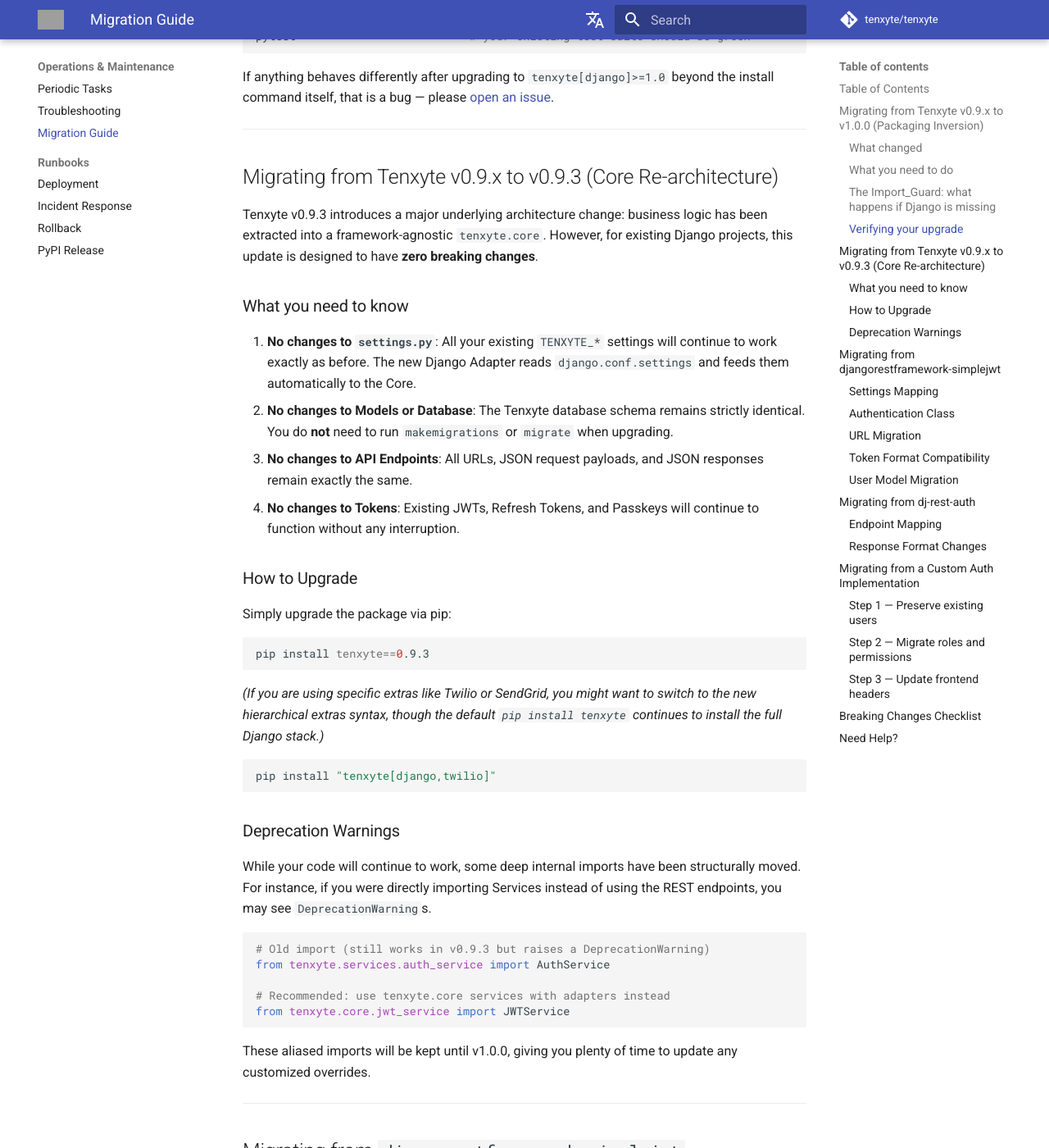
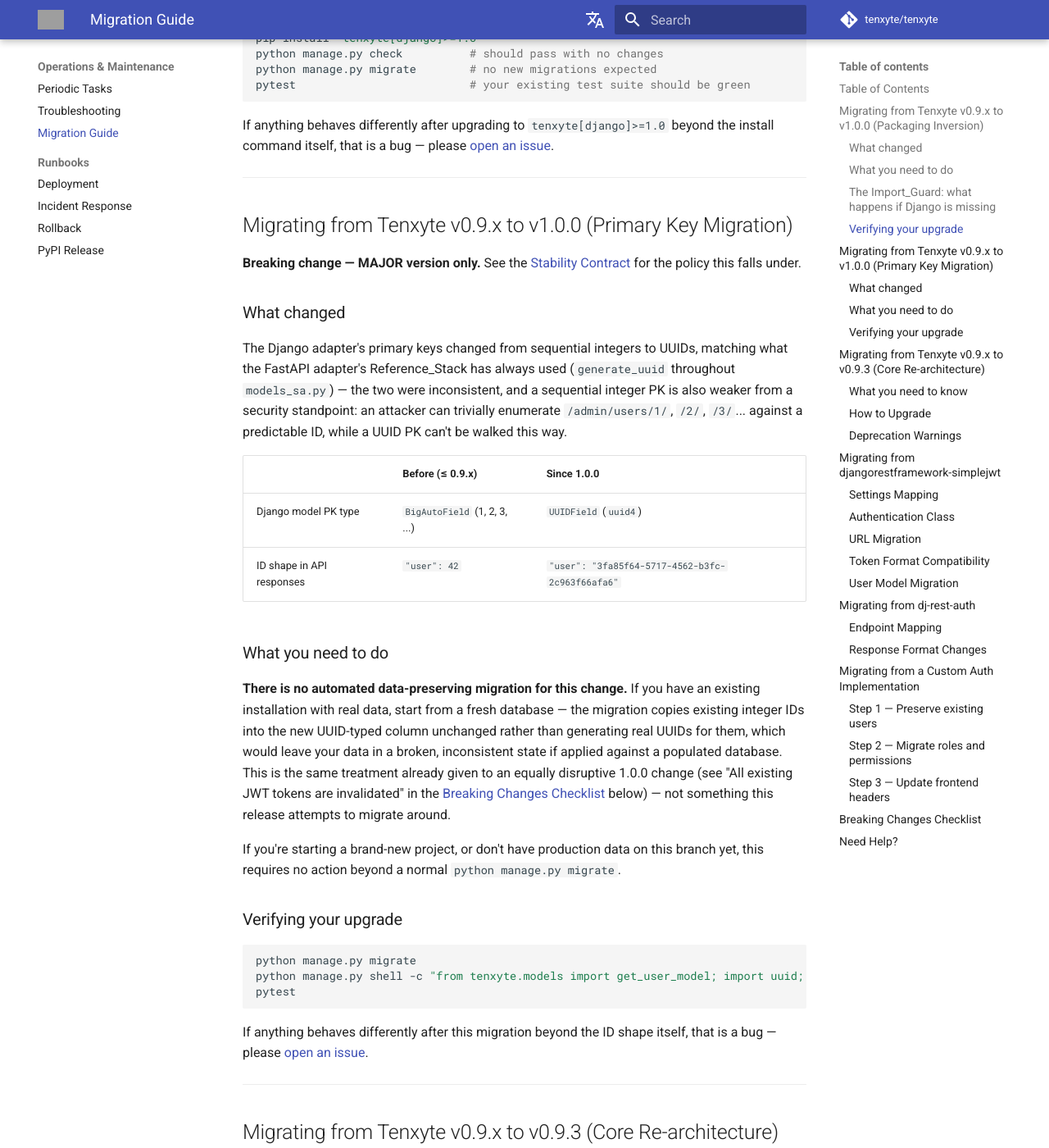
Before and after one commit to tenxyte/tenxyte, an MkDocs documentation site: the page built from docs/en/MIGRATION_GUIDE.md, in a window 1280 px wide and 1400 px high, scrolled down 2636 px. Shown: the whole window at 82% size. Built offline with MkDocs 1.6.1 and Material for MkDocs 9.7.7, drawn with Linux system fonts in a browser that asks for light colours; comment, search, counter and statistics services are not loaded; some of the changed text lies outside the part shown; grey boxes are pictures that could not be loaded.

Commit message:
docs: add Primary Key Migration entry to MIGRATION_GUIDE.md (en+fr)
Documents the BigAutoField->UUID change as a new v0.9.x -> v1.0.0 breaking
change entry, alongside the existing Packaging Inversion one (both now
called out from that section's opening callout, which previously claimed to
be "the only" 1.0.0 behavior change). Adds the corresponding line to the
shared Breaking Changes Checklist.

````diff
--- a/docs/en/MIGRATION_GUIDE.md
+++ b/docs/en/MIGRATION_GUIDE.md
@@ -6,6 +6,7 @@ This guide helps you migrate from common Django authentication libraries to Tenx
 ## Table of Contents
 
 - [Migrating from Tenxyte v0.9.x to v1.0.0 (Packaging Inversion)](#migrating-from-tenxyte-v09x-to-v100-packaging-inversion)
+- [Migrating from Tenxyte v0.9.x to v1.0.0 (Primary Key Migration)](#migrating-from-tenxyte-v09x-to-v100-primary-key-migration)
 - [Migrating from Tenxyte v0.9.x to v0.9.3 (Core Re-architecture)](#migrating-from-tenxyte-v09x-to-v093-core-re-architecture)
 - [Migrating from `djangorestframework-simplejwt`](#migrating-from-djangorestframework-simplejwt)
   - [Settings Mapping](#settings-mapping)
@@ -27,9 +28,10 @@ This guide helps you migrate from common Django authentication libraries to Tenx
 
 ## Migrating from Tenxyte v0.9.x to v1.0.0 (Packaging Inversion)
 
-**This is the only behavior change 1.0.0 introduces for existing users — everything else is
-additive.** See the [Stability Contract](stability.md) for the full policy this release
-establishes going forward.
+**This section covers the packaging change only** — 1.0.0 introduces one other breaking change,
+the [Primary Key Migration](#migrating-from-tenxyte-v09x-to-v100-primary-key-migration) below;
+everything else is additive. See the [Stability Contract](stability.md) for the full policy this
+release establishes going forward.
 
 ### What changed
 
@@ -102,6 +104,50 @@ pytest                          # your existing test suite should be green
 
 If anything behaves differently after upgrading to `tenxyte[django]>=1.0` beyond the install
 command itself, that is a bug — please [open an issue](https://github.com/tenxyte/tenxyte/issues).
+
+---
+
+## Migrating from Tenxyte v0.9.x to v1.0.0 (Primary Key Migration)
+
+**Breaking change — MAJOR version only.** See the [Stability Contract](stability.md) for the
+policy this falls under.
+
+### What changed
+
+The Django adapter's primary keys changed from sequential integers to UUIDs, matching what the
+FastAPI adapter's Reference_Stack has always used (`generate_uuid` throughout `models_sa.py`) —
+the two were inconsistent, and a sequential integer PK is also weaker from a security standpoint:
+an attacker can trivially enumerate `/admin/users/1/`, `/2/`, `/3/`... against a predictable ID,
+while a UUID PK can't be walked this way.
+
+| | Before (≤ 0.9.x) | Since 1.0.0 |
+|---|---|---|
+| Django model PK type | `BigAutoField` (1, 2, 3, ...) | `UUIDField` (`uuid4`) |
+| ID shape in API responses | `"user": 42` | `"user": "3fa85f64-5717-4562-b3fc-2c963f66afa6"` |
+
+### What you need to do
+
+**There is no automated data-preserving migration for this change.** If you have an existing
+installation with real data, start from a fresh database — the migration copies existing integer
+IDs into the new UUID-typed column unchanged rather than generating real UUIDs for them, which
+would leave your data in a broken, inconsistent state if applied against a populated database.
+This is the same treatment already given to an equally disruptive 1.0.0 change (see "All existing
+JWT tokens are invalidated" in the [Breaking Changes Checklist](#breaking-changes-checklist)
+below) — not something this release attempts to migrate around.
+
+If you're starting a brand-new project, or don't have production data on this branch yet, this
+requires no action beyond a normal `python manage.py migrate`.
+
+### Verifying your upgrade
+
+```bash
+python manage.py migrate
+python manage.py shell -c "from tenxyte.models import get_user_model; import uuid; u = get_user_model().objects.first(); print(type(u.id) is uuid.UUID if u else 'no users yet')"
+pytest
+```
+
+If anything behaves differently after this migration beyond the ID shape itself, that is a bug —
+please [open an issue](https://github.com/tenxyte/tenxyte/issues).
 
 ---
 
@@ -337,6 +383,9 @@ Authorization: Bearer <access_token>
 ## Breaking Changes Checklist
 
 - [ ] `AUTH_USER_MODEL` changed to `tenxyte.User`
+- [ ] Django model primary keys changed from sequential integers to UUIDs (1.0.0) — existing
+      installations must start from a fresh database, see [Primary Key
+      Migration](#migrating-from-tenxyte-v09x-to-v100-primary-key-migration)
 - [ ] All existing JWT tokens are invalidated
 - [ ] Password hashes may need to be reset if migrating from PBKDF2
 - [ ] Endpoint URLs have changed (see mapping tables above)
````
Also changed, not shown: docs/fr/MIGRATION_GUIDE.md (+55 -3 lines).
